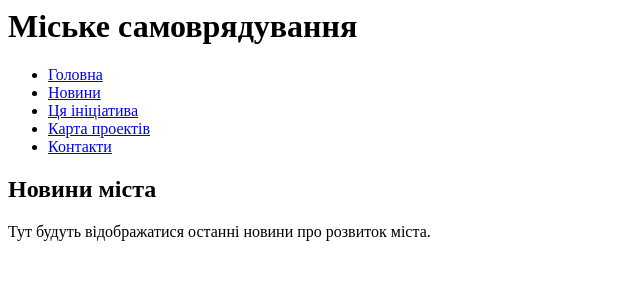
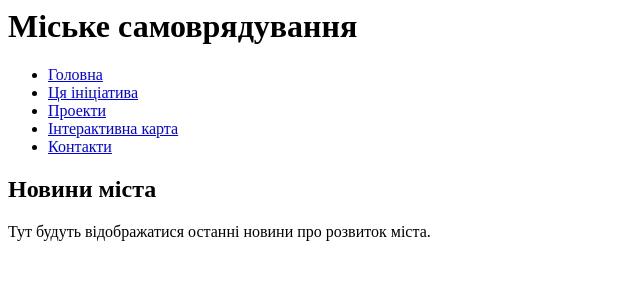
Before and after one commit to WalDemor/hackaton-city-build-project, a Flask app: page /home in a window 1280 px wide. Shown: the top 300 px of the page, without its empty margins (0-640 px from the left). Run offline with Flask 3, Linux system fonts and the light colour scheme.

Commit message:
Update home.html

```diff
--- a/src/web/templates/home.html
+++ b/src/web/templates/home.html
@@ -4,9 +4,9 @@
     <nav>
         <ul class="nav nav-pills">
             <li class="nav-item"><a class="nav-link" href="{{ url_for('home') }}">Головна</a></li>
-            <li class="nav-item"><a class="nav-link" href="{{ url_for('news') }}">Новини</a></li>
             <li class="nav-item"><a class="nav-link" href="{{ url_for('about') }}">Ця ініціатива</a></li>
-            <li class="nav-item"><a class="nav-link" href="{{ url_for('projects') }}">Карта проектів</a></li>
+            <li class="nav-item"><a class="nav-link" href="{{ url_for('projects') }}">Проекти</a></li>
+            <li class="nav-item"><a class="nav-link" href="{{ url_for('map') }}">Інтерактивна карта</a></li>
             <li class="nav-item"><a class="nav-link" href="{{ url_for('contact') }}">Контакти</a></li>
         </ul>
     </nav>
```
